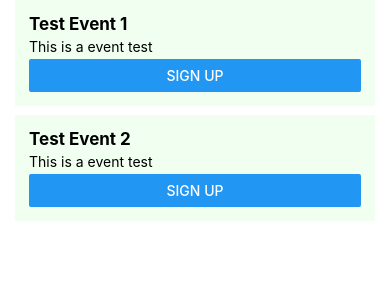
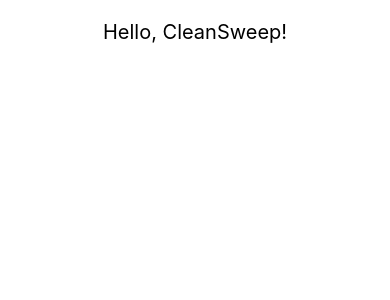
Before and after one commit to adamsmart830/CleanSweep, a React Native app in the folder clean-sweep/: screen / in a window 390 px wide. Shown: the top 300 px of the page. Built offline with nearby package versions, Linux system fonts and the light colour scheme.

Commit message:
Update App.js
go to loginpage directly

```diff
--- a/clean-sweep/App.js
+++ b/clean-sweep/App.js
@@ -1,10 +1,11 @@
 // import { StyleSheet, Text, View } from 'react-native'; at the moment dont need any of these imports from react-native
 import EventPage from './pages/EventPage'; //the page we are using
-
+import LoginPage from './pages/LoginPage'; //the page we are using
 export default function App() {
   return (
   //  <View style={styles.container}> dont need styling for now
-      <EventPage /> //goes to the page
+      //<EventPage /> //goes to the page
+      <LoginPage /> //goes to the page
   //  </View> dont need styling for now
   );
 }
```
